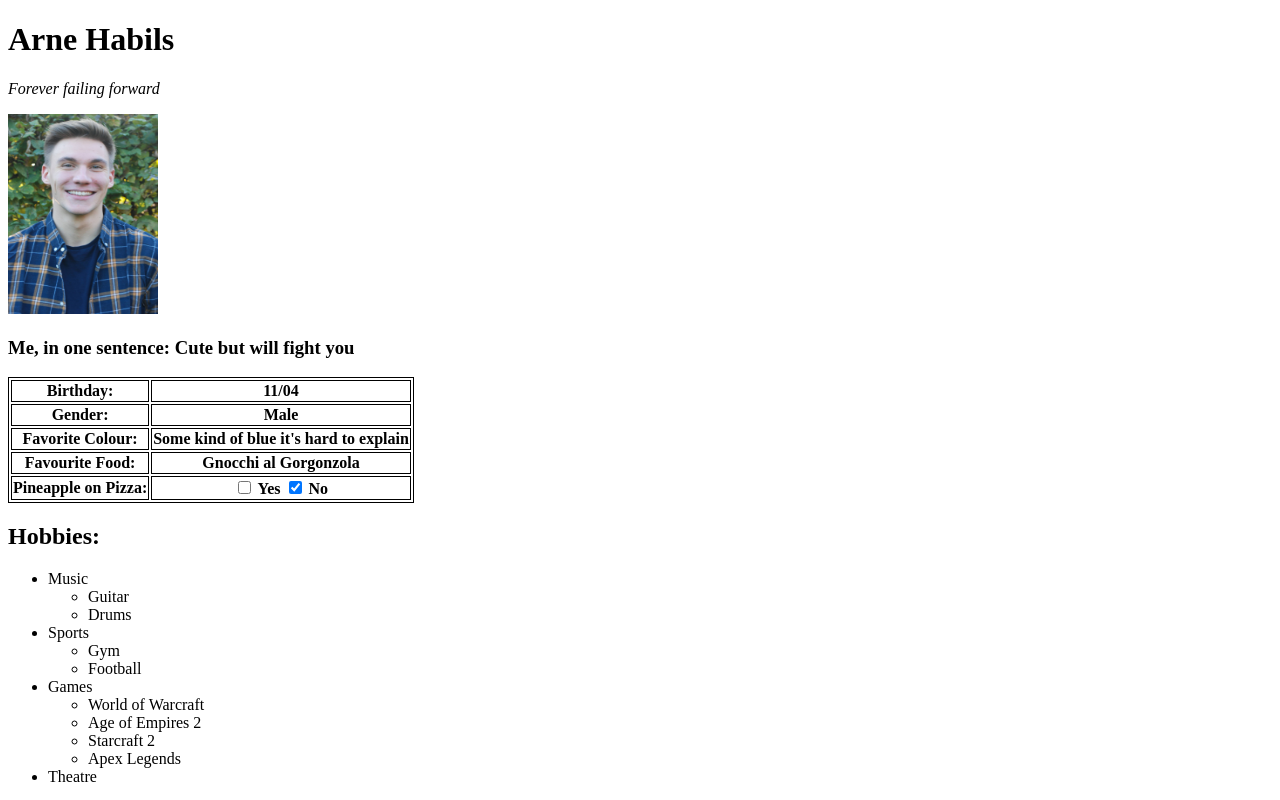
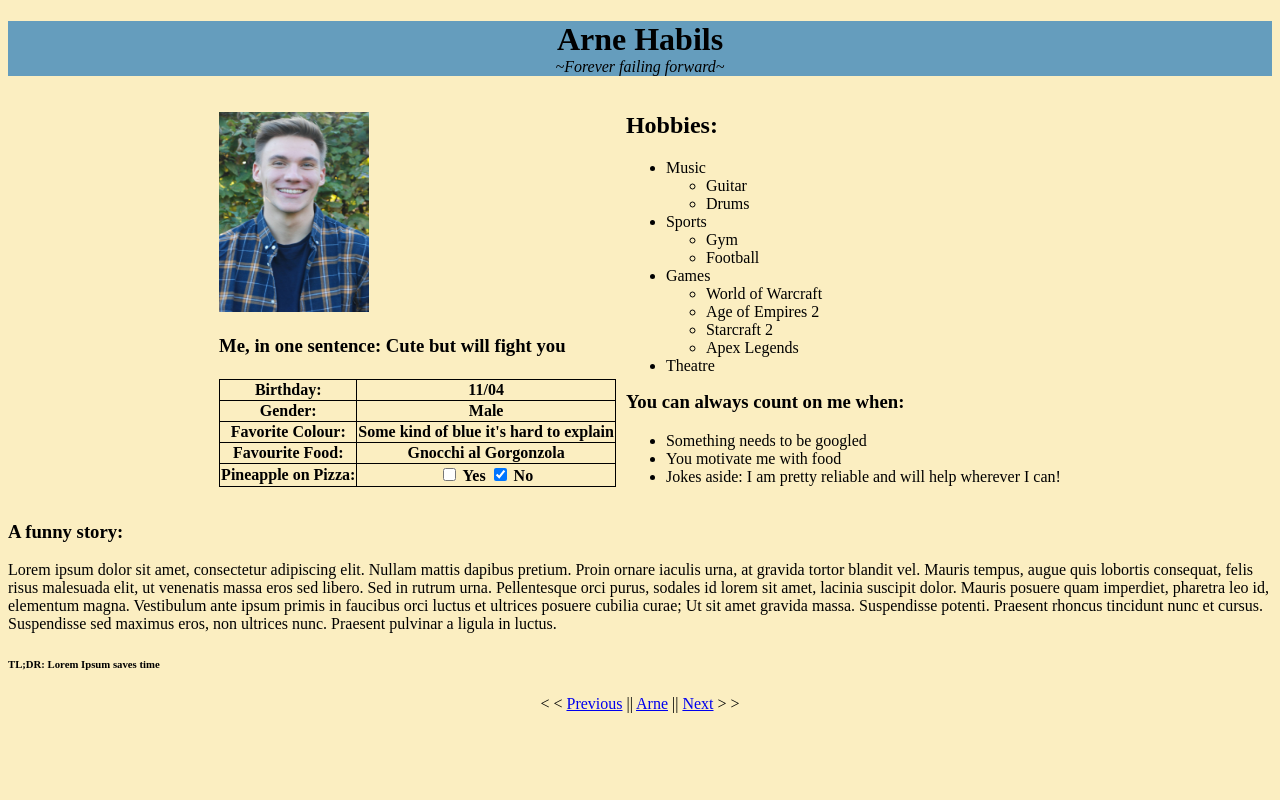
Before and after one commit to chocomallows/introduction-html, a plain HTML site: page index.html in a window 1280 px wide. Shown: the top 800 px of the page. Drawn offline with Linux system fonts and the light colour scheme.

Commit message:
massive styling updates, some layout updates

```diff
--- a/index.css
+++ b/index.css
@@ -1 +1,57 @@
-        table, th, td {border: 1px solid black}
+body {
+    background-color: 	#FBEEC1;
+    overflow-x:hidden;
+}
+
+.banner {
+    background-color: #659DBD;
+
+}
+
+.wrap {
+    display: flex;
+    justify-content: center;
+}
+
+.block1 {
+    margin-top: 20px;
+}
+
+.block2 {
+    padding-left: 10px;
+}
+
+#cute {
+    margin-bottom: 22px;
+}
+table, th, td {
+    border: 1px solid black;
+}
+
+table {
+    border-collapse: collapse;
+}
+
+h1 {text-align: center;
+    margin-bottom: 0;
+    padding-bottom: 0;
+}
+
+#quote {text-align: center;
+        margin-top: 0;
+}
+
+}
+#list {
+    margin-bottom: 0;
+}
+
+#count {
+    margin-top: 0;
+    padding-top: 0;
+}
+
+#links {
+
+    text-align: center;
+}
--- a/index.html
+++ b/index.html
@@ -6,10 +6,16 @@
     <link rel="stylesheet" type="text/css" href="index.css">
 </head>
 <body>
+    <div class="banner">
     <h1>Arne Habils</h1>
-    <p><em>Forever failing forward</em></p>
+    <p id="quote"><em>~Forever failing forward~</em></p>
+
+    </div>
+
+    <div class="wrap">
+    <div class="block1">
     <img src="AH_face.jpg" alt="Me, laughing" width="150" height="200">
-    <h3>Me, in one sentence: Cute but will fight you</h3>
+    <h3 id="cute">Me, in one sentence: Cute but will fight you</h3>
     <table>
         <tr>
             <th>Birthday:</th>
@@ -37,8 +43,10 @@
                 </form></th>
         </tr>
     </table>
+    </div>
+    <div class="block2">
     <h2>Hobbies:</h2>
-    <ul>
+    <ul id="list">
         <li>Music
             <ul>
                 <li>Guitar</li>
@@ -61,17 +69,19 @@
         </li>
         <li>Theatre</li>
     </ul>
-    <h3>You can always count on me when:</h3>
+    <h3 id="count">You can always count on me when:</h3>
     <ul>
         <li>Something needs to be googled</li>
         <li>You motivate me with food</li>
         <li>Jokes aside: I am pretty reliable and will help wherever I can!</li>
     </ul>
+    </div>
+    </div>
     <h3>A funny story:</h3>
     <p>
 Lorem ipsum dolor sit amet, consectetur adipiscing elit. Nullam mattis dapibus pretium. Proin ornare iaculis urna, at gravida tortor blandit vel. Mauris tempus, augue quis lobortis consequat, felis risus malesuada elit, ut venenatis massa eros sed libero. Sed in rutrum urna. Pellentesque orci purus, sodales id lorem sit amet, lacinia suscipit dolor. Mauris posuere quam imperdiet, pharetra leo id, elementum magna. Vestibulum ante ipsum primis in faucibus orci luctus et ultrices posuere cubilia curae; Ut sit amet gravida massa. Suspendisse potenti. Praesent rhoncus tincidunt nunc et cursus. Suspendisse sed maximus eros, non ultrices nunc. Praesent pulvinar a ligula in luctus.</p>
     <h6>TL;DR: Lorem Ipsum saves time</h6>
-    <p> &lt; &lt; <a href="https://andygorbould.github.io/html-intro/index.html">Previous</a> || <a href="index.html">Arne</a> || <a href="https://martekode.github.io/html-introduction/">Next</a> &gt; &gt;</p>
+    <p id="links"> &lt; &lt; <a href="https://andygorbould.github.io/html-intro/index.html">Previous</a> || <a href="index.html">Arne</a> || <a href="https://martekode.github.io/html-introduction/">Next</a> &gt; &gt;</p>
 </body>
 
 </html>
```
